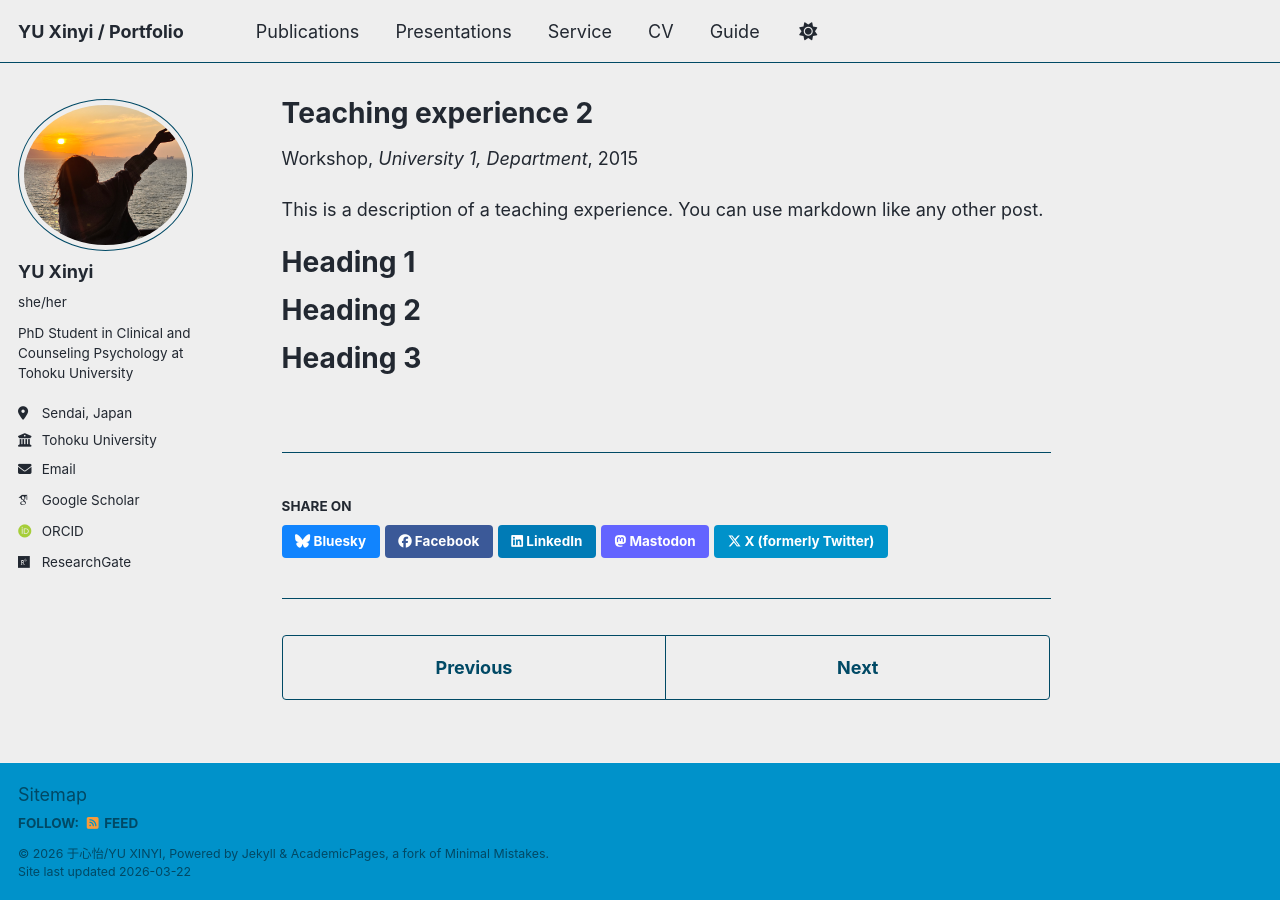
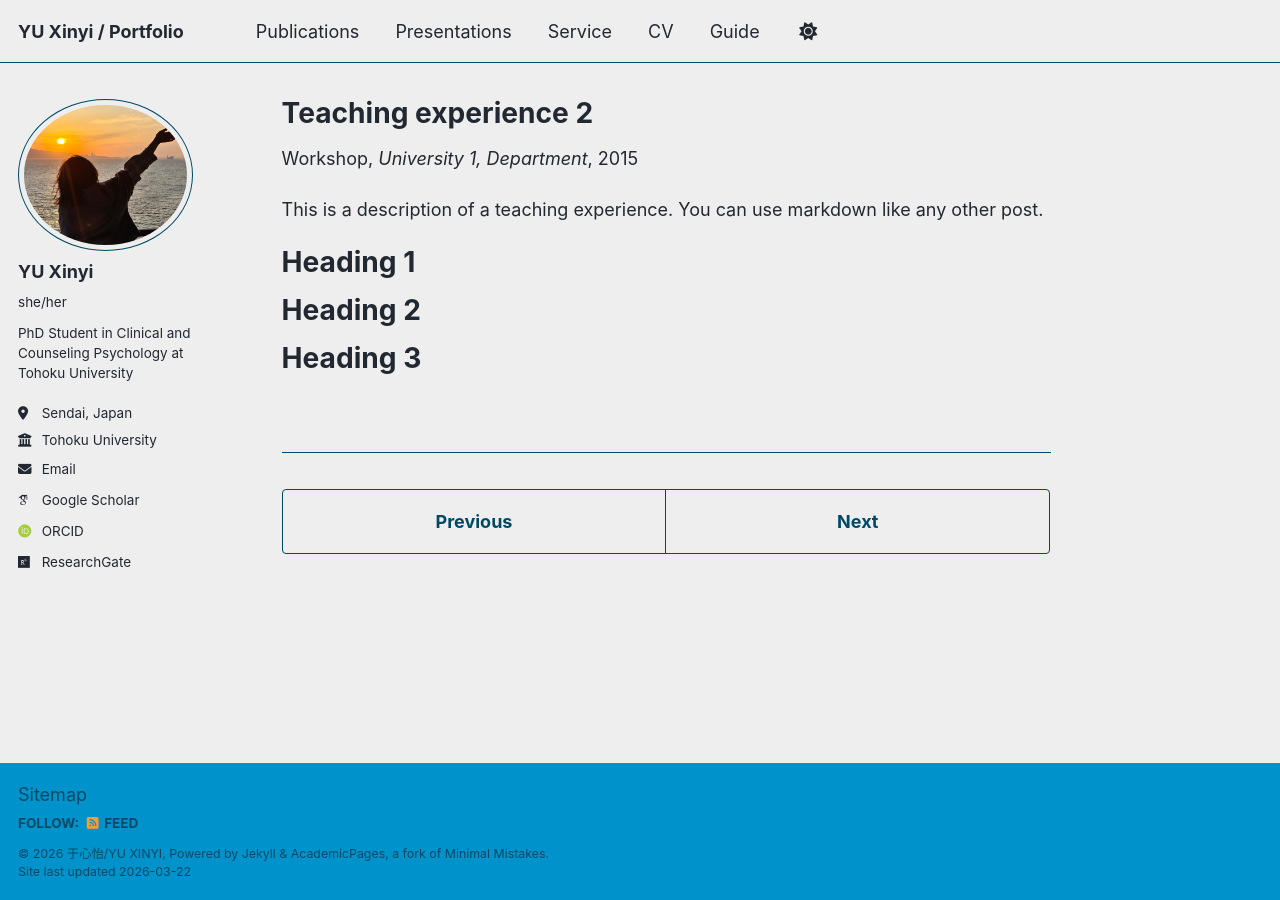
Before and after one commit to north119/north119.github.io, a Jekyll site: the page built from _teaching/2015-spring-teaching-2.md, in a window 1280 px wide. Built offline with Jekyll 4.4.1, drawn with Linux system fonts in a browser that asks for light colours; some web fonts are replaced; a script bundle is joined from its source files by our own code; library files that are not in the unit come from our copies; some of the changed lines change nothing that is shown.

Commit message:
Update _config.yml

```diff
--- a/_config.yml
+++ b/_config.yml
@@ -264,7 +264,7 @@ defaults:
     values:
       layout: single
       author_profile: true
-      share: true
+      share: false
       comments: true
   # _publications
   - scope:
@@ -273,7 +273,7 @@ defaults:
     values:
       layout: single
       author_profile: true
-      share: true
+      share: false
       comments: true
   # _portfolio
   - scope:
@@ -282,7 +282,7 @@ defaults:
     values:
       layout: single
       author_profile: true
-      share: true
+      share: false
       comment: true
   # _talks
   - scope:
```
